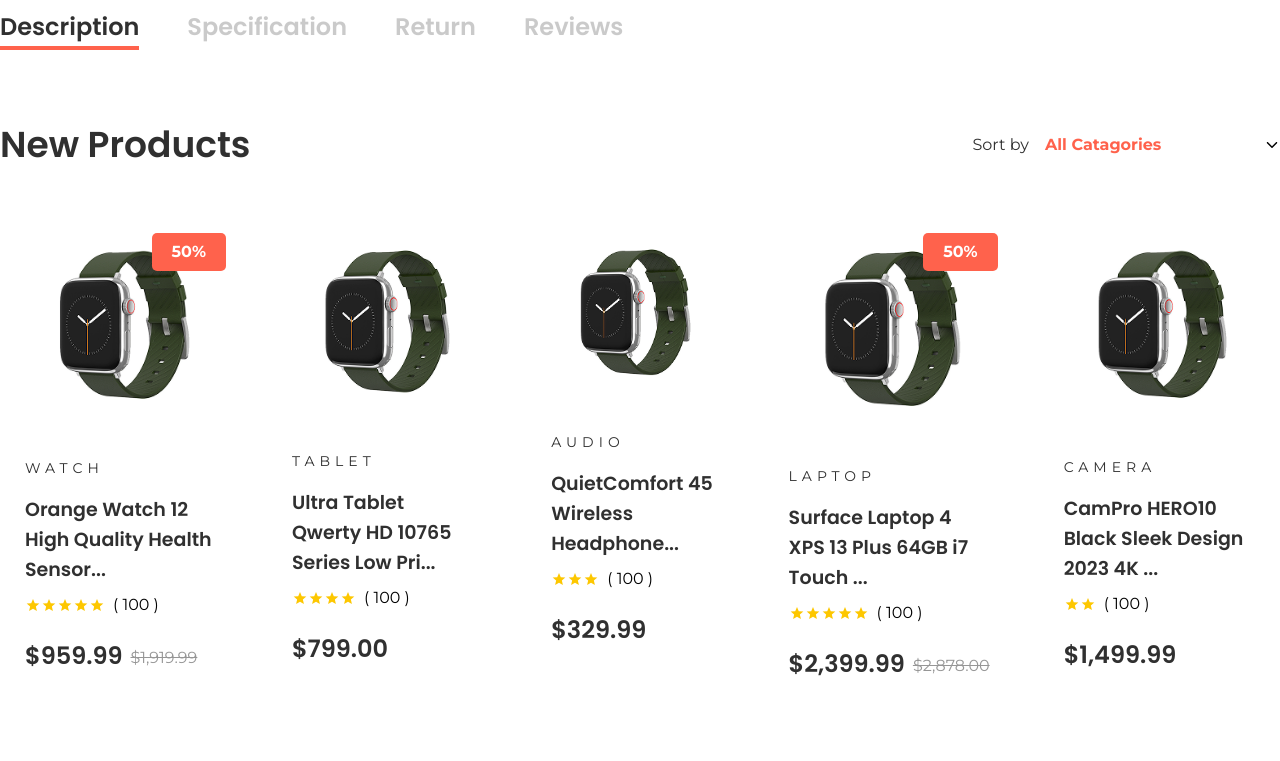
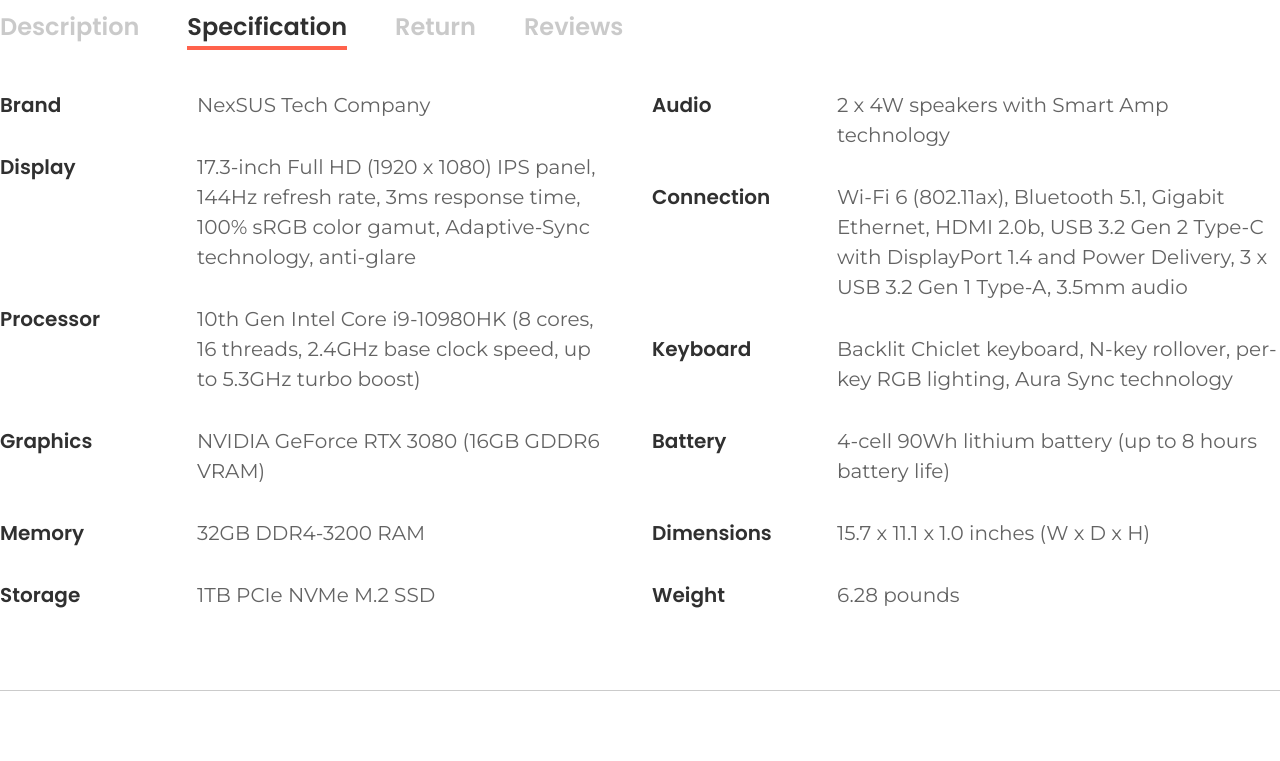
Before and after one commit to Md-Shihab247/eshop, a React (Vite) app: page /product-detail in a window 1280 px wide. Shown: the part 1520-2281 px from the top of the page. Built offline with nearby package versions, Linux system fonts and the light colour scheme.

Commit message:
complete product detail page

```diff
--- a/src/components/NewProduct.jsx
+++ b/src/components/NewProduct.jsx
@@ -3,8 +3,10 @@
 import { useEffect, useRef, useState } from "react";
 import { IoIosArrowDown } from "react-icons/io";
 import Button from "./Button"
+import { Link } from "react-router-dom";
+import ArrowRight from "./icons/ArrowRight";
 
-const NewProduct = () => {
+const NewProduct = ({heading,isProductDetailPage}) => {
 
       const newProducts = [
         { product: 'All Catagories' },
@@ -38,10 +40,14 @@
     }
 
   return (
-    <div className="my-[80px]">
+    <div className={isProductDetailPage ? "my-16" : "my-[80px]"}>
       <Container>
         <div className=" flex justify-between mb-12">
-          <h3 className=" font-poppins font-semibold text-[#303030] text-4xl leading-[46px]">New Products</h3>
+            <h3 className=" font-poppins font-semibold text-[#303030] text-4xl leading-[46px]"> {heading} </h3>
+            {isProductDetailPage
+             ?
+             <Link to='/' className=" flex gap-x-4 items-center text-[#FF624C] font-montserrat text-base font-bold leading-9">View All <ArrowRight/></Link>
+              :
               <div className=" flex items-center gap-x-4">
                 <span className=" text-[#303030] font-montserrat text-base font-normal leading-6">Sort by</span>
                 <div
@@ -67,6 +73,7 @@
                       )}
                   </div>
               </div>
+            }
         </div>
           <div className=" flex gap-x-6">
             <div className=" max-w-[285px]">
@@ -85,9 +92,14 @@
                 <ProductLayout catagory={"CAMERA"} tittle={"CamPro HERO10 Black Sleek Design 2023 4K ..."} price={"$1,499.99"} rating={2} bordering={true} discount={false} stack={false} starckAmount={"50"} />
             </div>
           </div>
+          {isProductDetailPage
+           ?
+            null
+           :
            <div className=" mt-16 flex justify-center">
               <Button content={"Load More"} bg="transparent" color="#FF624C" border="1px solid #FF624C" />
            </div>
+          }
       </Container>
     </div>
   );
--- a/src/components/ProductSpecifications.jsx
+++ b/src/components/ProductSpecifications.jsx
@@ -58,8 +58,8 @@
 
 
 const ProductSpecifications = () => {
-    let [activeDesc,setDescrip] = useState(true)
-    let [activeSpecific,setSpecific] = useState(false)
+    let [activeDesc,setDescrip] = useState(false)
+    let [activeSpecific,setSpecific] = useState(true)
     let [activeReturn,setReturn] = useState(false)
     let [activeReviews,setReviews] = useState(false)
 
@@ -97,24 +97,56 @@
             <div onClick={handleReviews} className={`${activeReviews && "opacity-100 relative before:absolute before:h-1 before:w-full before:bg-[#FF624C] before:bottom-[-8px] before:left-0"} opacity-25  cursor-pointer`}>Reviews</div>
         </div>
 
+        {activeDesc
+          &&
+         <div className='mt-12 text-center font-poppins text-[#303030] text-xl font-semibold leading-7.5'> Currently there is no Description</div>
+        }
+
         {activeSpecific
           &&
 
           <div className=' flex gap-x-6 mt-12'>
-            <div className='w-[50%] [&>div]:pb-8'>
+            <div className='w-[50%]'>
                 {contentOne.map((item,index)=>{
-                  return <div key={index} className=' flex'>
-                            <div className=' font-poppins text-[#303030] text-xl font-semibold leading-7.5'> {item.Heading} </div>
-                            <div className=' font-montserrat text-[#303030] text-xl font-normal leading-7.5 opacity-75'> {item.paragraph} </div>
+                  return <div key={index} className=' flex [&>div]:mb-8'>
+                            <div>
+                               <div className=' w-[185px] font-poppins text-[#303030] text-xl font-semibold leading-7.5'> {item.Heading} </div>
+                            </div>
+                            <div className=' max-w-[560px]'>
+                                <div className='  px-3 font-montserrat text-[#303030] text-xl font-normal leading-7.5 opacity-75'> {item.paragraph} </div>
+                            </div>
                         </div>
                 })
-
                 }
             </div>
-            <div className='w-[50%]'></div>
+            <div className='w-[50%]'>
+                {contentTwo.map((item,index)=>{
+                  return <div key={index} className=' flex [&>div]:mb-8'>
+                            <div>
+                               <div className=' w-[185px] font-poppins text-[#303030] text-xl font-semibold leading-7.5'> {item.Heading} </div>
+                            </div>
+                            <div className=' max-w-[560px]'>
+                                <div className=' font-montserrat text-[#303030] text-xl font-normal leading-7.5 opacity-75'> {item.paragraph} </div>
+                            </div>
+                        </div>
+                })
+                }
+            </div>
           </div>
+        }
 
+        {activeReturn
+          &&
+         <div className='mt-12 text-center font-poppins text-[#303030] text-xl font-semibold leading-7.5'> Currently there is no return information</div>
         }
+
+        {activeReviews
+          &&
+         <div className='mt-12 text-center font-poppins text-[#303030] text-xl font-semibold leading-7.5'> Currently there is no Reviews</div>
+        }
+
+
+         <hr  className=' border-[#303030] opacity-25 mt-12'/>
     </div>
   )
 }
--- a/src/pages/HomePage.jsx
+++ b/src/pages/HomePage.jsx
@@ -15,7 +15,7 @@
       <Facility/>
       <FeaturedProduct/>
       <OfferSection/>
-      <NewProduct/>
+      <NewProduct heading={"New Products"} isProductDetailPage={false}/>
       <SpringSale/>
       <BestSeller/>
       <Faq/>
--- a/src/pages/ProductDetailPage.jsx
+++ b/src/pages/ProductDetailPage.jsx
@@ -27,7 +27,7 @@
         <NexsusRock/>
         <ProductDetailsServices/>
         <ProductSpecifications/>
-        <NewProduct/>
+        <NewProduct heading={"Related Products"} isProductDetailPage={true}/>
 
       </Container>
     </div>
```
Lines whose indentation alone changed are shown as unchanged.
